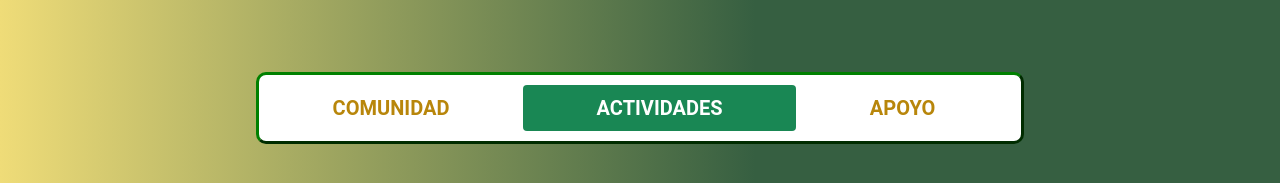
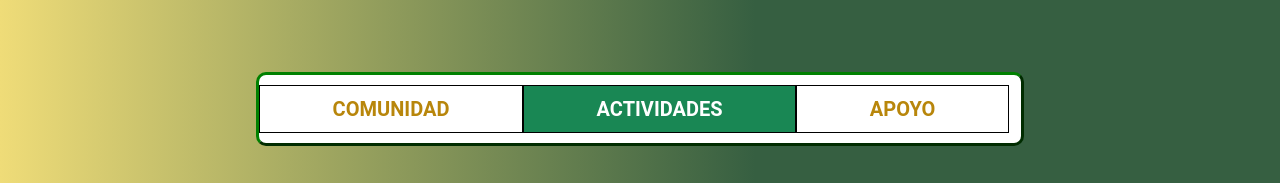
Before and after one commit to einarch/ComunidadAdultoMayor, a React (Create React App) app: page /Actividades in a window 1280 px wide. Shown: the top 183 px of the page. Built offline with nearby package versions, Linux system fonts and the light colour scheme; no server answers.

Commit message:
Fixed warning errors in Comunidad section

```diff
--- a/src/components/navegacion.css
+++ b/src/components/navegacion.css
@@ -5,3 +5,11 @@
 .nav-item>a:hover {
     color: darkgoldenrod;
 }
+
+.nav-item {
+    border: 1px solid black;
+}
+
+.nav-item a.active {
+    border-radius: 0%;
+  }
```
